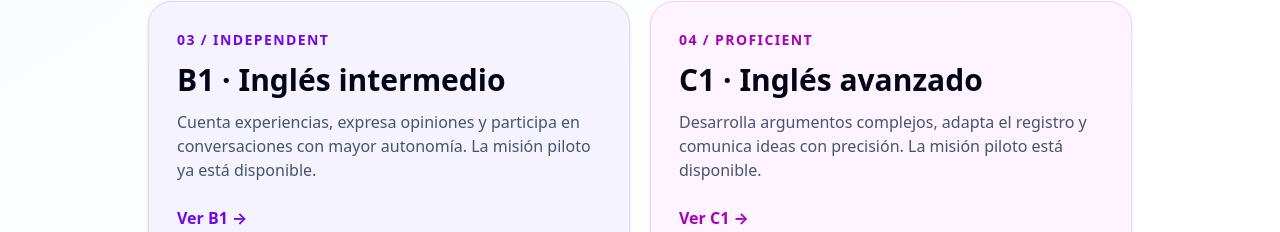
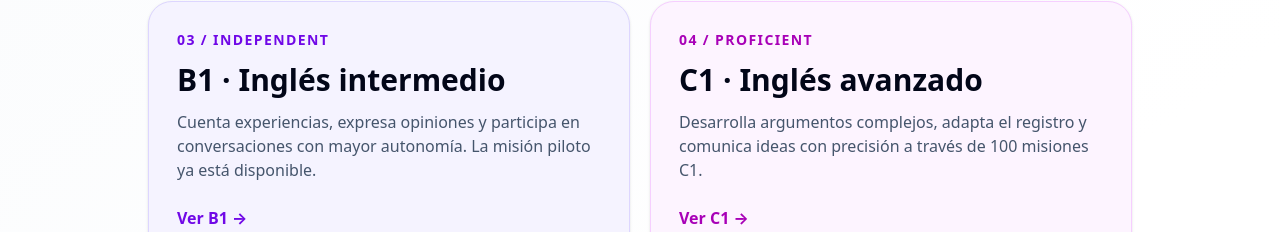
Before and after one commit to linguafly6-ui/linguaflynew2, a Next.js app: page /academia in a window 1280 px wide. Shown: the part 710-942 px from the top of the page. Built offline with nearby package versions, Linux system fonts and the light colour scheme.

Commit message:
Update C1 academy card for complete 100-mission course

```diff
--- a/app/academia/page.tsx
+++ b/app/academia/page.tsx
@@ -34,7 +34,7 @@ export default function AcademyPage() {
       <Link href="/academia/c1" className="block rounded-3xl border border-fuchsia-200 bg-fuchsia-50 p-7 shadow-sm transition hover:border-fuchsia-400">
         <p className="text-sm font-extrabold tracking-widest text-fuchsia-700">04 / PROFICIENT</p>
         <h2 className="mt-3 text-3xl font-black text-slate-950">C1 · Inglés avanzado</h2>
-        <p className="mt-3 text-slate-600">Desarrolla argumentos complejos, adapta el registro y comunica ideas con precisión. La misión piloto está disponible.</p>
+        <p className="mt-3 text-slate-600">Desarrolla argumentos complejos, adapta el registro y comunica ideas con precisión a través de 100 misiones C1.</p>
         <span className="mt-6 inline-block font-bold text-fuchsia-700">Ver C1 →</span>
       </Link>
       <Link href="/academia/speaking" className="block rounded-3xl border border-cyan-200 bg-cyan-50 p-7 shadow-sm transition hover:border-cyan-400 md:col-span-2">
```
